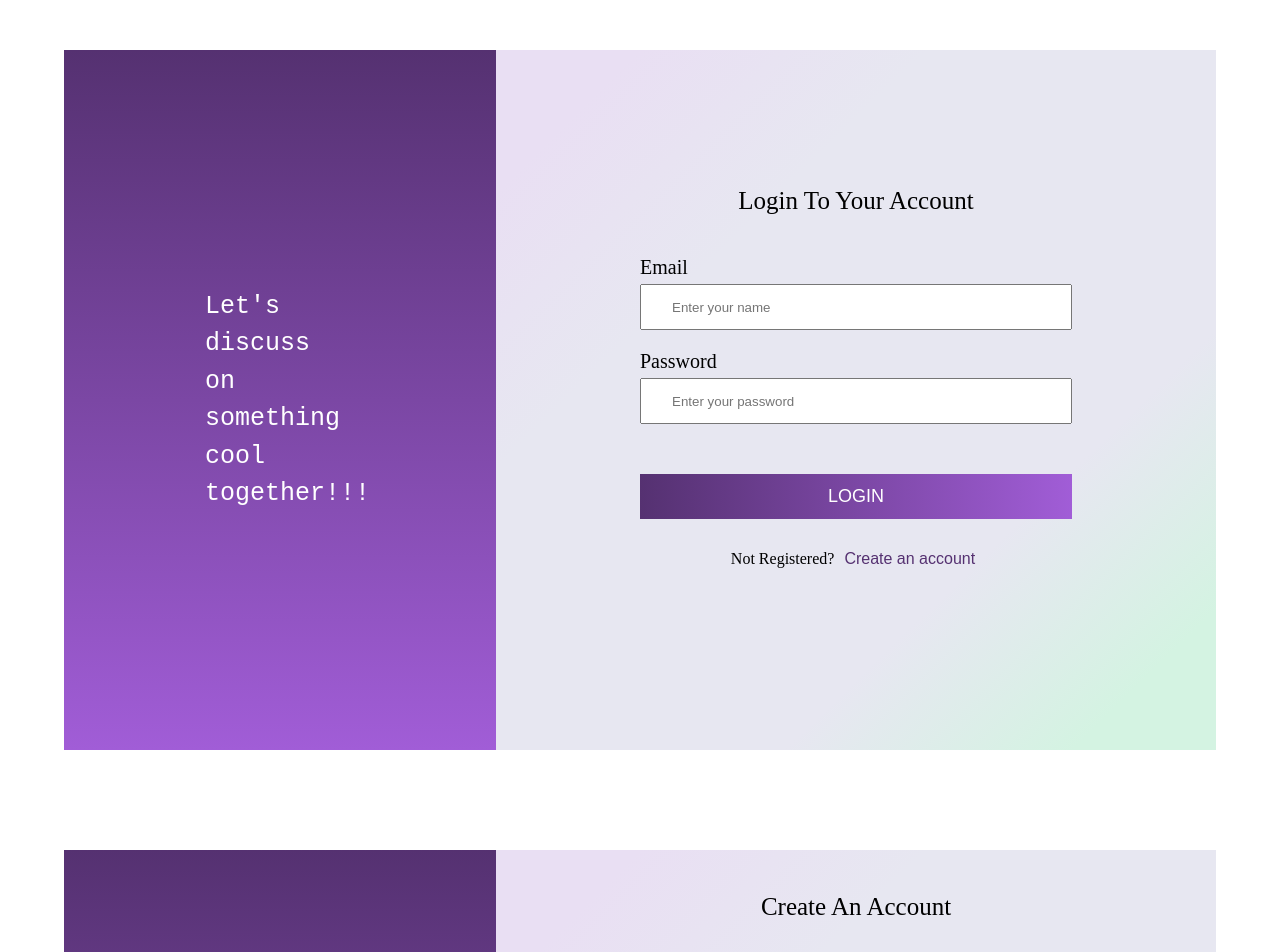
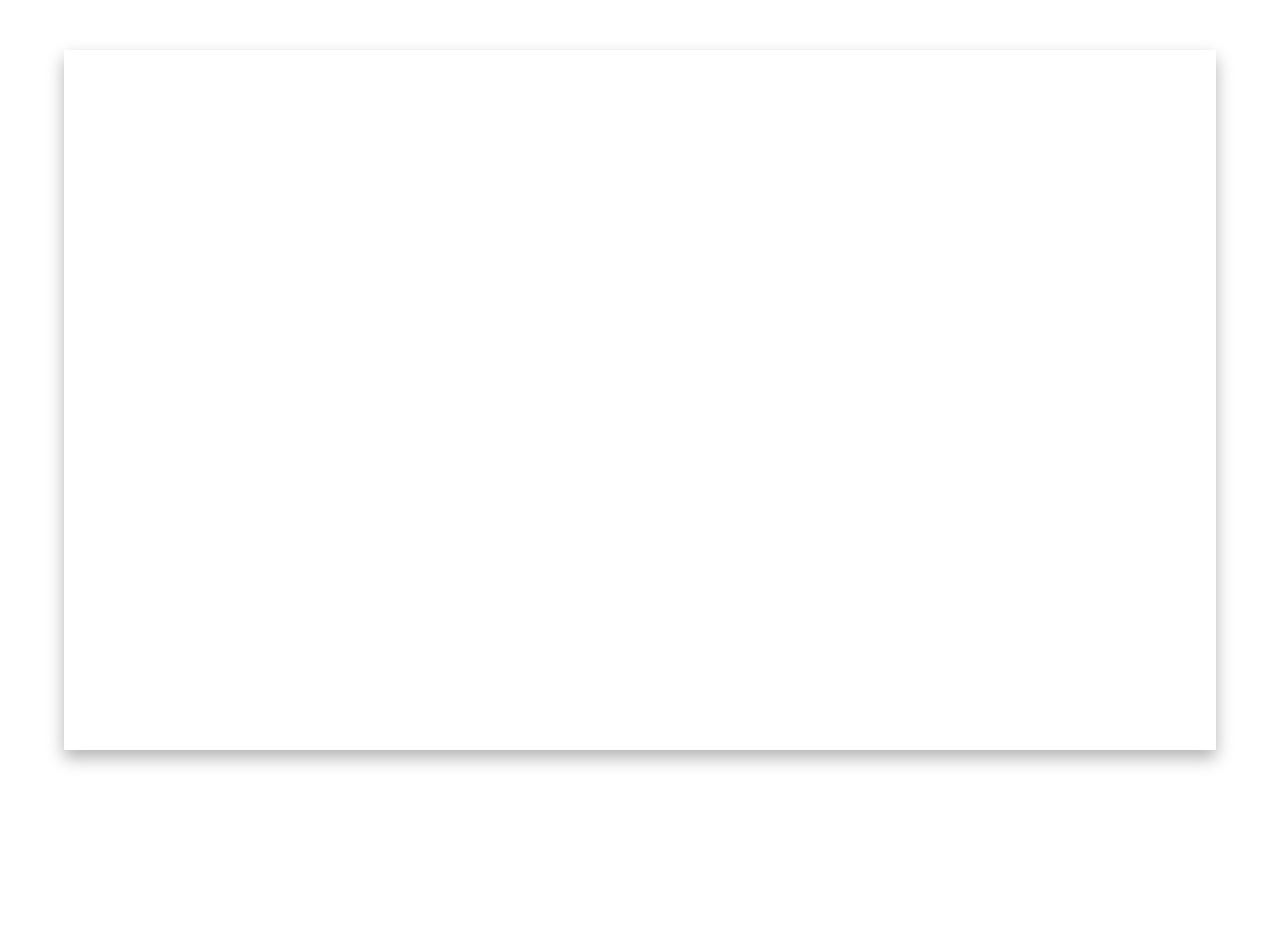
Before and after one commit to black-cat-mohsin/User_crud, a React (Vite) app: page / in a window 1280 px wide. Shown: the top 952 px of the page. After the commit the page ends 800 px from the top, so only its background shows below. Built offline with nearby package versions, Linux system fonts and the light colour scheme.

Commit message:
Routes is set, Link between login and signup is established

```diff
--- a/package.json
+++ b/package.json
@@ -11,7 +11,8 @@
   },
   "dependencies": {
     "react": "^19.0.0",
-    "react-dom": "^19.0.0"
+    "react-dom": "^19.0.0",
+    "react-router": "^7.5.0"
   },
   "devDependencies": {
     "@eslint/js": "^9.21.0",
--- a/src/App.jsx
+++ b/src/App.jsx
@@ -1,18 +1,19 @@
+import { BrowserRouter, Routes, Route } from "react-router";
 import AuthLayout from "./layouts/auth-layout";
 import Login from "./pages/login-page";
 import SignUp from "./pages/signup-page/SignUp";
-
+import MainLayout from "./layouts/main-layout";
 function App() {
   return (
-    <>
-      <AuthLayout>
-        <Login />
-      </AuthLayout>
-
-      <AuthLayout>
-        <SignUp />
-      </AuthLayout>
-    </>
+    <BrowserRouter>
+      <Routes>
+        <Route element={<AuthLayout />}>
+          <Route path="login" element={<Login />} />
+          <Route path="signup" element={<SignUp />} />
+        </Route>
+        <Route path="/" element={<MainLayout />} />
+      </Routes>
+    </BrowserRouter>
   );
 }
 
--- a/src/layouts/auth-layout/AuthLayout.jsx
+++ b/src/layouts/auth-layout/AuthLayout.jsx
@@ -1,4 +1,5 @@
 import React from "react";
+import { Outlet } from "react-router";
 import styles from "./AuthLayout.module.css";
 
 export default function AuthLayout({ children }) {
@@ -10,7 +11,9 @@ export default function AuthLayout({ children }) {
             Let's discuss on something cool together!!!
           </div>
         </div>
-        <div className={styles.authContainer__right}>{children}</div>
+        <div className={styles.authContainer__right}>
+          <Outlet />
+        </div>
       </div>
     </div>
   );
--- /dev/null
+++ b/src/layouts/main-layout/MainLayout.jsx
@@ -0,0 +1,10 @@
+import React from "react";
+import styles from "./MainLayout.module.css";
+
+export default function MainLayout() {
+  return (
+    <div className={styles.container}>
+      <div className={styles.content_div}></div>
+    </div>
+  );
+}
--- /dev/null
+++ b/src/layouts/main-layout/MainLayout.module.css
@@ -0,0 +1,20 @@
+.container {
+  width: 100vw;
+  height: 100vh;
+  background: #ffffff;
+  display: flex;
+  justify-content: center;
+  align-items: center;
+}
+
+.content_div {
+  width: 90%;
+  max-width: 1200px;
+  height: auto;
+  aspect-ratio: 7/5;
+  max-height: 700px;
+  /* background: #ffffff; */
+  background: #ffffff;
+  display: flex;
+  box-shadow: 0 8px 16px rgba(0, 0, 0, 0.3);
+}
--- /dev/null
+++ b/src/layouts/main-layout/index.jsx
@@ -0,0 +1,3 @@
+import MainLayout from "./MainLayout";
+
+export default MainLayout;
--- a/src/pages/login-page/Login.jsx
+++ b/src/pages/login-page/Login.jsx
@@ -1,6 +1,7 @@
 import React from "react";
 import styles from "./Login.module.css";
 import BasicInput from "../../components/input-fields/BasicInput";
+import { Link } from "react-router";
 
 export default function Login() {
   return (
@@ -17,7 +18,10 @@ export default function Login() {
       <div className={styles.loginContainer__loginBtn_div}>
         <button className={styles.btn}>LOGIN</button>
         <div className={styles.navigate_to_sign_up}>
-          Not Registered? <button>Create an account</button>
+          Not Registered?
+          <Link to="/signup" className={styles.link}>
+            Create an account
+          </Link>
         </div>
       </div>
     </div>
--- a/src/pages/login-page/Login.module.css
+++ b/src/pages/login-page/Login.module.css
@@ -46,11 +46,14 @@
 .navigate_to_sign_up {
   font-size: 16px;
 }
-.navigate_to_sign_up button {
+
+.link {
   color: #553171;
-  font-size: 16px;
+  font-size: 18px;
   border: none;
   background: none;
   background-color: transparent; /* just to be extra safe */
   cursor: pointer;
+  text-decoration: none;
+  margin-left: 5px;
 }
--- a/src/pages/signup-page/SignUp.jsx
+++ b/src/pages/signup-page/SignUp.jsx
@@ -1,6 +1,7 @@
 import React from "react";
 import styles from "./SignUp.module.css";
 import BasicInput from "../../components/input-fields/BasicInput";
+import { Link } from "react-router";
 
 export default function SignUp() {
   return (
@@ -28,7 +29,10 @@ export default function SignUp() {
         <div className={styles.container__signUpBtn_div}>
           <button className={styles.btn}>CREATE</button>
           <div className={styles.navigate_to_login}>
-            Already have an account? <button>Login</button>
+            Already have an account?
+            <Link to="/login" className={styles.link}>
+              Login
+            </Link>
           </div>
         </div>
       </div>
--- a/src/pages/signup-page/SignUp.module.css
+++ b/src/pages/signup-page/SignUp.module.css
@@ -44,11 +44,14 @@
 .navigate_to_sign_up {
   font-size: 16px;
 }
-.navigate_to_login button {
+
+.link {
   color: #553171;
-  font-size: 16px;
+  font-size: 18px;
   border: none;
   background: none;
   background-color: transparent; /* just to be extra safe */
   cursor: pointer;
+  text-decoration: none;
+  margin-left: 5px;
 }
```
Also changed, not shown: 1 other file (tests, documents, lock files or other folders).
